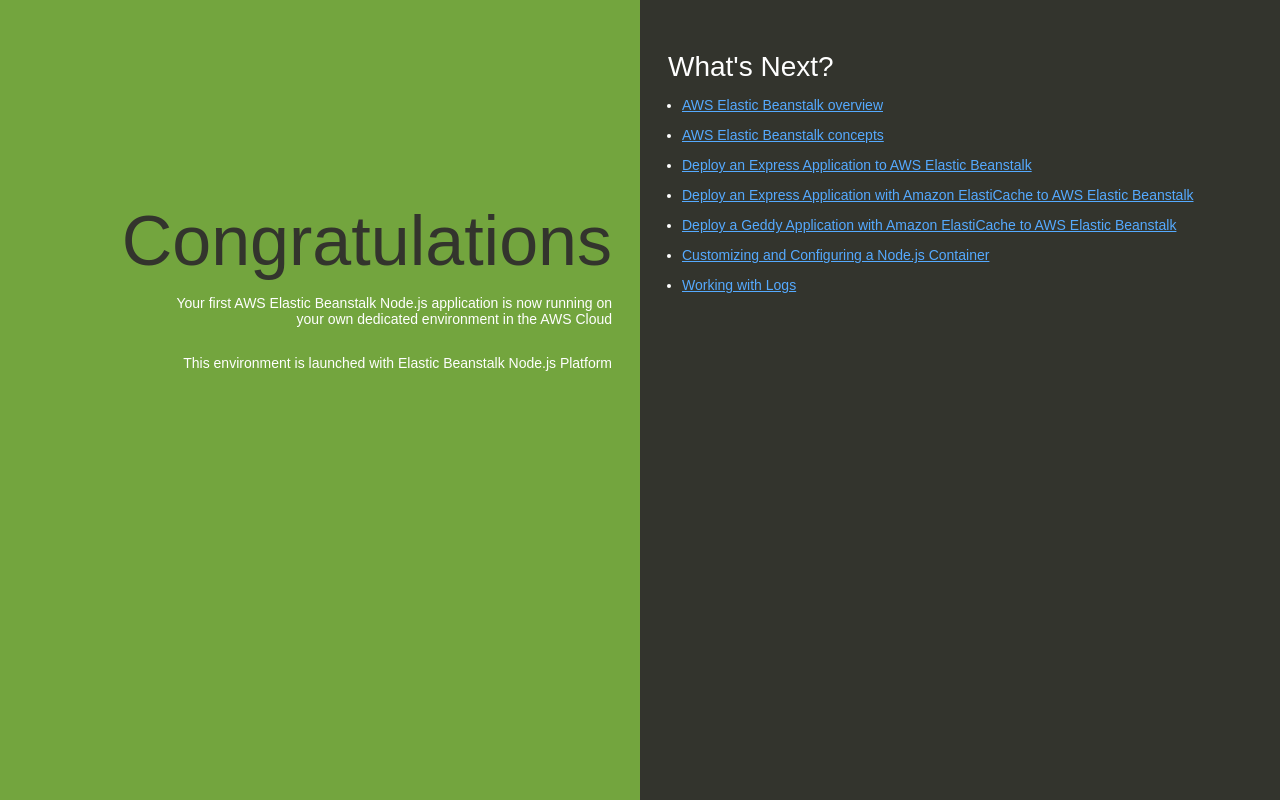
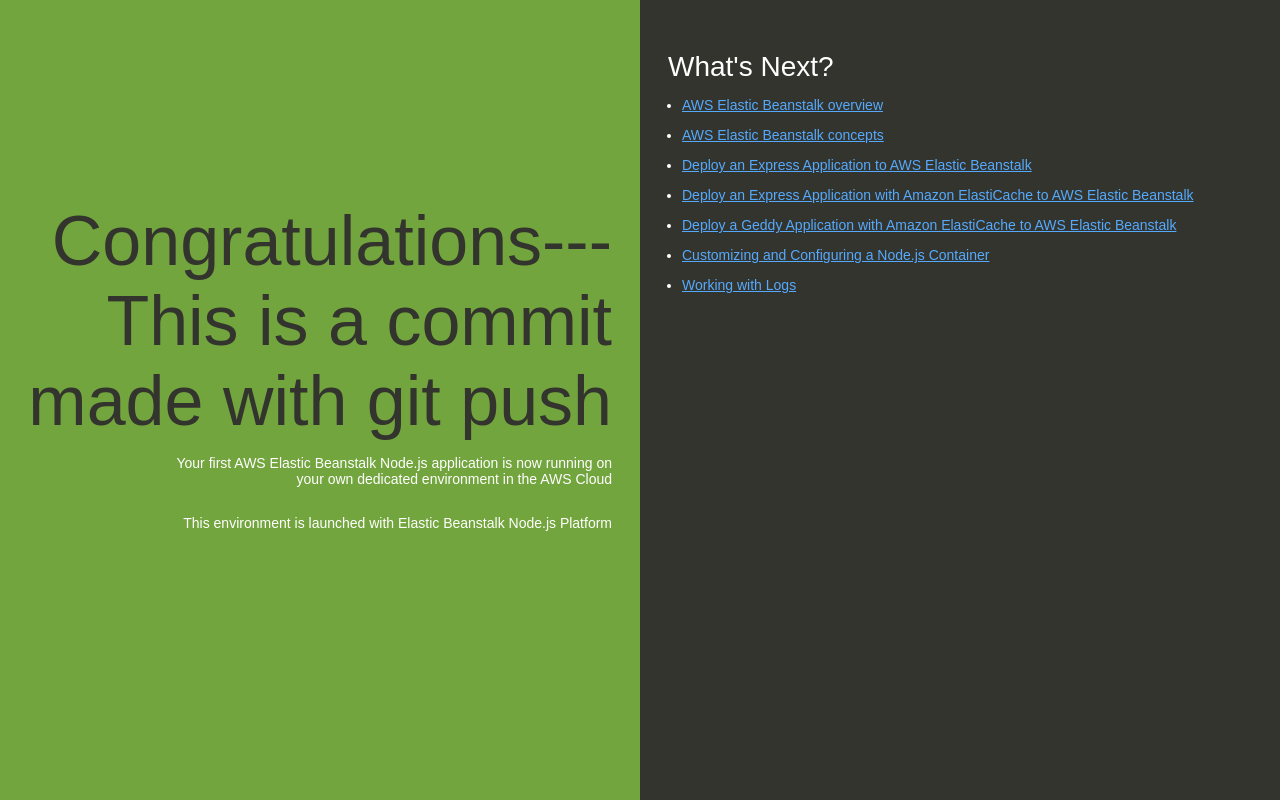
Before and after one commit to ulises-mancilla/ASN-lab-ci-cd-repo, a website: page index.html in a window 1280 px wide. Drawn offline with Linux system fonts and the light colour scheme.

Commit message:
Index file was modified

```diff
--- a/index.html
+++ b/index.html
@@ -74,7 +74,7 @@
   </head>
   <body>
     <div class="textColumn">
-      <h1>Congratulations</h1>
+      <h1>Congratulations---This is a commit made with git push</h1>
       <p>Your first AWS Elastic Beanstalk Node.js application is now running on your own dedicated environment in the AWS Cloud</p>
       <p>This environment is launched with Elastic Beanstalk Node.js Platform</p>
     </div>
```
